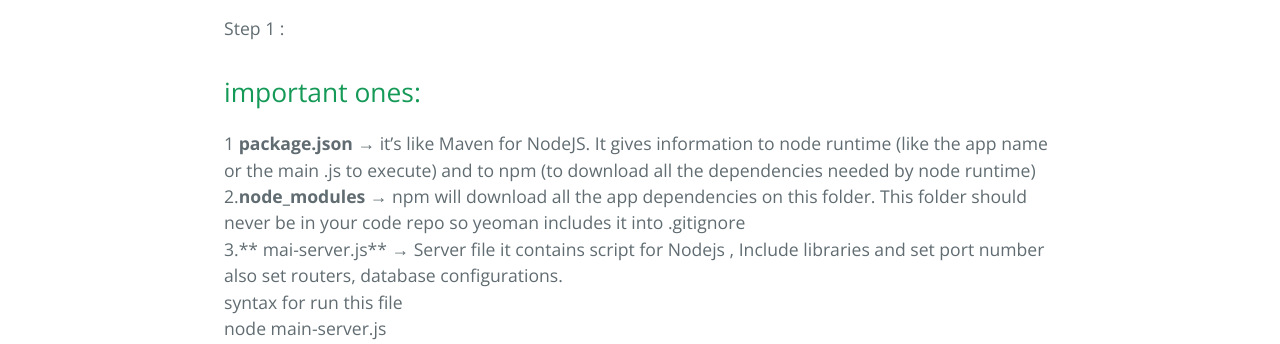
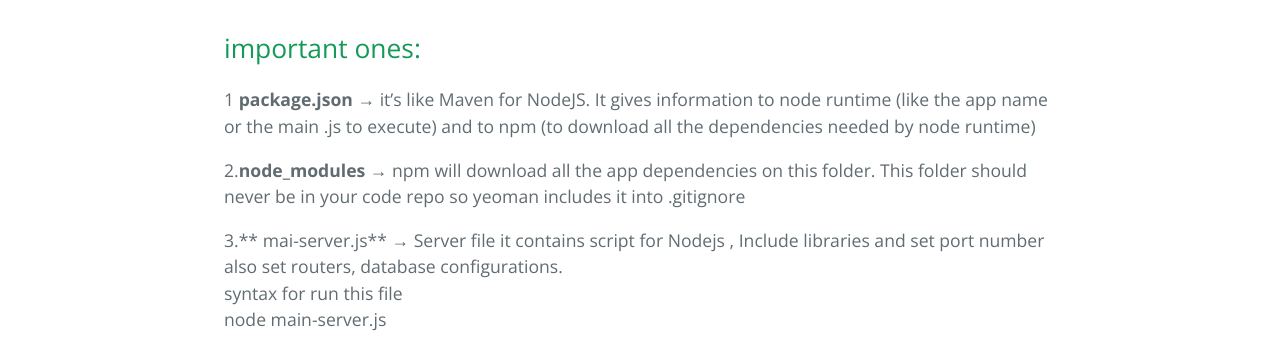
Before and after one commit to suneel2you/NodeJS-with-AngularJS, a plain HTML site: page index.html in a window 1280 px wide. Shown: the part 608-952 px from the top of the page. Drawn offline with nearby package versions, Linux system fonts and the light colour scheme.

Commit message:
Create gh-pages branch via GitHub

```diff
--- a/index.html
+++ b/index.html
@@ -25,14 +25,14 @@
 <h1>
 <a id="guide-for-sample-registration-page" class="anchor" href="#guide-for-sample-registration-page" aria-hidden="true"><span aria-hidden="true" class="octicon octicon-link"></span></a>Guide for Sample Registration page</h1>
 
-<p>Step 1 : </p>
-
 <h2>
 <a id="important-ones" class="anchor" href="#important-ones" aria-hidden="true"><span aria-hidden="true" class="octicon octicon-link"></span></a>important ones:</h2>
 
-<p>1 <strong>package.json</strong> → it’s like Maven for NodeJS. It gives information to node runtime (like the app name or the main .js to execute) and to npm (to download all the dependencies needed by node runtime)
-2.<strong>node_modules</strong> → npm will download all the app dependencies on this folder. This folder should never be in your code repo so yeoman includes it into .gitignore <br>
-3.** mai-server.js** → Server file it contains script for Nodejs , Include libraries and set port number also set routers, database configurations.<br>
+<p>1 <strong>package.json</strong> → it’s like Maven for NodeJS. It gives information to node runtime (like the app name or the main .js to execute) and to npm (to download all the dependencies needed by node runtime)<br></p>
+
+<p>2.<strong>node_modules</strong> → npm will download all the app dependencies on this folder. This folder should never be in your code repo so yeoman includes it into .gitignore <br></p>
+
+<p>3.** mai-server.js** → Server file it contains script for Nodejs , Include libraries and set port number also set routers, database configurations.<br>
 syntax for run this file<br>
 node main-server.js<br></p>
 
--- a/params.json
+++ b/params.json
@@ -1,7 +1,7 @@
 {
   "name": "MEAN",
   "tagline": "MySQL Express NodeJS & AngularJS",
-  "body": "# Guide to develop with MEAN (MySQL Express AngularJS and NodeJS)\r\n# Guide for Sample Registration page\r\nStep 1 : \r\n## important ones:\r\n1 **package.json** → it’s like Maven for NodeJS. It gives information to node runtime (like the app name or the main .js to execute) and to npm (to download all the dependencies needed by node runtime)\r\n2.**node_modules** → npm will download all the app dependencies on this folder. This folder should never be in your code repo so yeoman includes it into .gitignore <br>\r\n3.** mai-server.js** → Server file it contains script for Nodejs , Include libraries and set port number also set routers, database configurations.<br>\r\nsyntax for run this file<br>\r\nnode main-server.js<br>\r\n\r\nfollowed by <br>\r\n\r\nStep1:\r\nGit install <br>\r\nGit clone https://github.com/suneel2you/NodeJS-with-AngularJS.git master(branch)\r\n\r\nStep2:\r\ninstall node <br>\r\nsudo apt-get install node<br>\r\n\r\n\r\nStep3:\r\nInstall npm files<br>\r\nsudo npm install ---dependencies--<br>\r\n\r\nStep4:\r\nIt contain database node_angular.sql file, Import this file to local system.<br>\r\nset configurations in dbconf.js file.<br>\r\n\r\nStep5: \r\nrun the main file<br>\r\nnode main-server.js<br>\r\n\r\n#Sample:<br>\r\n\r\n![signup](https://lh3.googleusercontent.com/-q-ZYbF9YXK0/Vt_JdOrqxUI/AAAAAAAAEGc/epoHu9rkZfI/w426-h251/localhost%2B4040.png)",
+  "body": "# Guide to develop with MEAN (MySQL Express AngularJS and NodeJS)\r\n# Guide for Sample Registration page\r\n\r\n## important ones:\r\n1 **package.json** → it’s like Maven for NodeJS. It gives information to node runtime (like the app name or the main .js to execute) and to npm (to download all the dependencies needed by node runtime)<br>\r\n\r\n2.**node_modules** → npm will download all the app dependencies on this folder. This folder should never be in your code repo so yeoman includes it into .gitignore <br>\r\n\r\n3.** mai-server.js** → Server file it contains script for Nodejs , Include libraries and set port number also set routers, database configurations.<br>\r\nsyntax for run this file<br>\r\nnode main-server.js<br>\r\n\r\nfollowed by <br>\r\n\r\nStep1:\r\nGit install <br>\r\nGit clone https://github.com/suneel2you/NodeJS-with-AngularJS.git master(branch)\r\n\r\nStep2:\r\ninstall node <br>\r\nsudo apt-get install node<br>\r\n\r\n\r\nStep3:\r\nInstall npm files<br>\r\nsudo npm install ---dependencies--<br>\r\n\r\nStep4:\r\nIt contain database node_angular.sql file, Import this file to local system.<br>\r\nset configurations in dbconf.js file.<br>\r\n\r\nStep5: \r\nrun the main file<br>\r\nnode main-server.js<br>\r\n\r\n#Sample:<br>\r\n\r\n![signup](https://lh3.googleusercontent.com/-q-ZYbF9YXK0/Vt_JdOrqxUI/AAAAAAAAEGc/epoHu9rkZfI/w426-h251/localhost%2B4040.png)",
   "google": "",
   "note": "Don't delete this file! It's used internally to help with page regeneration."
 }
```
